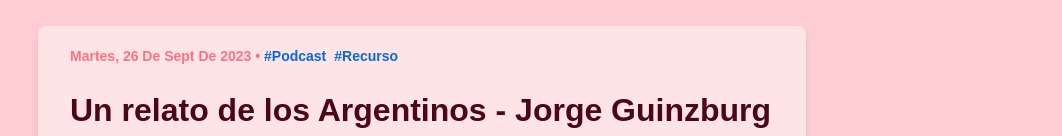
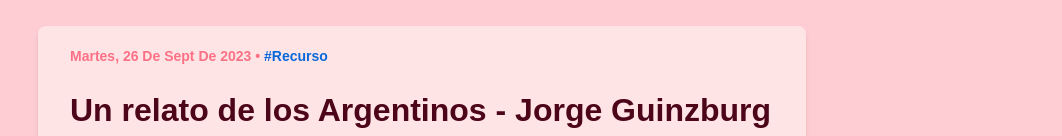
Before and after one commit to USpiri/momentomate.com, an Astro site: page /resources/somos-lo-mejor-del-mundo in a window 1280 px wide. Shown: the part 153-289 px from the top of the page, without its empty margins (218-1280 px from the left). Built offline with nearby package versions, Linux system fonts and the light colour scheme; Astro itself is replaced by a stand-in of ours.

Commit message:
📚 Docs: Update docs

```diff
--- a/src/content/posts/resources/somos-lo-mejor-del-mundo.md
+++ b/src/content/posts/resources/somos-lo-mejor-del-mundo.md
@@ -3,7 +3,7 @@ title: "Un relato de los Argentinos - Jorge Guinzburg"
 pubDate: 2023-09-26
 description: "Lectura de Uri: Un relato de los Argentinos escrito por Jorge Guinzburg"
 author: "Momento Mate"
-tags: ["podcast", "recurso"]
+tags: ["recurso"]
 ---
 
 # Un relato de los Argentinos - Jorge Guinzburg
```
